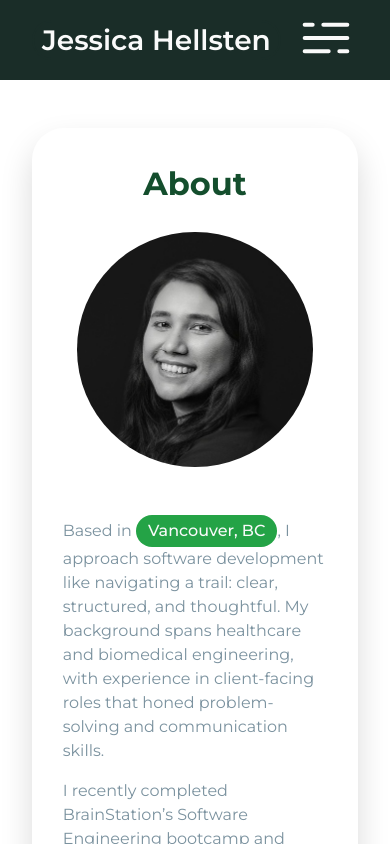
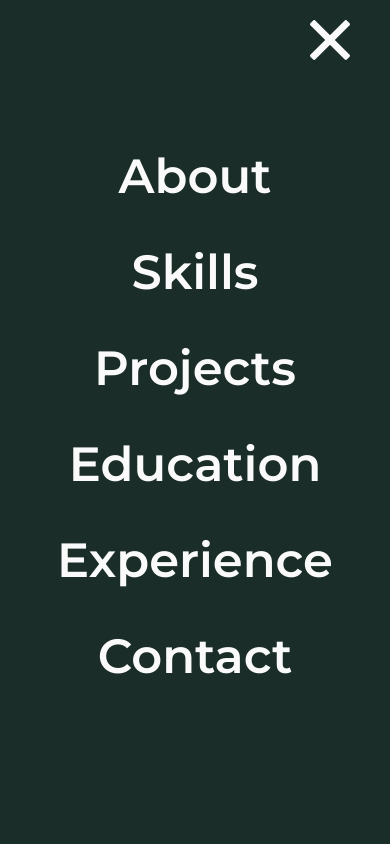
Before and after one commit to hellsten/jessicahellsten-website, a React (Vite) app: page / in a window 390 px wide. Both pictures are taken after a click on the button 326 px from the left and 40 px from the top of the page. Shown: the top 844 px of the page. Built offline with nearby package versions, Linux system fonts and the light colour scheme.

Commit message:
Addeed mobile toggle menu

```diff
--- a/src/components/Navigation/Navigation.jsx
+++ b/src/components/Navigation/Navigation.jsx
@@ -1,46 +1,108 @@
 import { NavLink } from "react-router-dom";
+import { useState } from "react";
 import "./Navigation.scss";
 
-import Hamburger from '../../assets/icons/hamburger.svg?react';
-import Foot from '../../assets/icons/foot.svg?react';
+import Hamburger from "../../assets/icons/hamburger.svg?react";
+import Foot from "../../assets/icons/foot.svg?react";
+import Close from "../../assets/icons/x.svg?react";
 
 function Navigation() {
+  //toggles mobile navigation menu
+  const [mobileNav, setMobileNav] = useState(false);
 
+  const toggleMobileNav = () => {
+    setMobileNav((isOpen) => !isOpen);
+  };
+
+  //allows scrolling to different sections with id
   const scrollToSection = (id) => {
     const sectionElement = document.getElementById(id);
     if (sectionElement) {
       sectionElement.scrollIntoView({ behavior: "smooth" });
+      setMobileNav(false);
     }
   };
 
   return (
     <section className="navigation" id="sectionNav">
-
-      <nav className="navigation__container navigation__mobile-on">
+      <nav className="navigation__container">
         <div className="navigation__icon">
-            <NavLink
-            to="/"
-          >
-            Jessica Hellsten
-          </NavLink>
+          <NavLink to="/">Jessica Hellsten</NavLink>
         </div>
 
-        <button className="navigation__hamburger">
+        <div className="navigation__hamburger navigation__mobile-on">
+          <button
+            onClick={toggleMobileNav}
+            className="navigation__hamburger navigation__toggle"
+          >
             <Hamburger className="navigation__hamburger-icon" />
-        </button>
-      </nav>
-
-      <nav className="navigation__container navigation__desktop-on">
-        <div className="navigation__icon">
-            <NavLink
-            to="/"
-          >
-            Jessica Hellsten
-          </NavLink>
+          </button>
         </div>
 
+        {/* mobile pop-up for nav-list */}
+        {mobileNav && (
+          <div className="navigation__mobile-nav navigation__mobile-on">
+            <div className="navigation__mobile-nav-header">
+              <button
+                onClick={toggleMobileNav}
+                className="navigation__mobile-nav-close"
+              ><Close /></button>
+            </div>
 
-        <div className="navigation__links">
+            <div className="navigation__mobile-nav-links">
+              <NavLink
+                onClick={(e) => {
+                  e.preventDefault();
+                  scrollToSection("sectionAbout");
+                }}
+              >
+                About
+              </NavLink>
+              <NavLink
+                onClick={(e) => {
+                  e.preventDefault();
+                  scrollToSection("sectionSkills");
+                }}
+              >
+                Skills
+              </NavLink>
+              <NavLink
+                onClick={(e) => {
+                  e.preventDefault();
+                  scrollToSection("sectionProjects");
+                }}
+              >
+                Projects
+              </NavLink>
+              <NavLink
+                onClick={(e) => {
+                  e.preventDefault();
+                  scrollToSection("sectionEducation");
+                }}
+              >
+                Education
+              </NavLink>
+              <NavLink
+                onClick={(e) => {
+                  e.preventDefault();
+                  scrollToSection("sectionExperience");
+                }}
+              >
+                Experience
+              </NavLink>
+              <NavLink
+                onClick={(e) => {
+                  e.preventDefault();
+                  scrollToSection("sectionContact");
+                }}
+              >
+                Contact
+              </NavLink>
+            </div>
+          </div>
+        )}
+
+        <div className="navigation__links navigation__desktop-on">
           <NavLink
             onClick={(e) => {
               e.preventDefault();
@@ -50,8 +112,12 @@ function Navigation() {
             About
           </NavLink>
           <div className="navigation__dots">
-            <p className="navigation__dots-1"><Foot /></p>
-            <p className="navigation__dots-2"><Foot /></p>
+            <p className="navigation__dots-1">
+              <Foot />
+            </p>
+            <p className="navigation__dots-2">
+              <Foot />
+            </p>
           </div>
           <NavLink
             onClick={(e) => {
@@ -62,21 +128,28 @@ function Navigation() {
             Skills
           </NavLink>
           <div className="navigation__dots">
-            <p className="navigation__dots-3"><Foot /></p>
-            <p className="navigation__dots-4"><Foot /></p>
+            <p className="navigation__dots-3">
+              <Foot />
+            </p>
+            <p className="navigation__dots-4">
+              <Foot />
+            </p>
           </div>
           <NavLink
             onClick={(e) => {
               e.preventDefault();
               scrollToSection("sectionProjects");
             }}
-
           >
             Projects
           </NavLink>
           <div className="navigation__dots">
-            <p className="navigation__dots-5"><Foot /></p>
-            <p className="navigation__dots-6"><Foot /></p>
+            <p className="navigation__dots-5">
+              <Foot />
+            </p>
+            <p className="navigation__dots-6">
+              <Foot />
+            </p>
           </div>
           <NavLink
             onClick={(e) => {
@@ -87,8 +160,12 @@ function Navigation() {
             Education
           </NavLink>
           <div className="navigation__dots">
-            <p className="navigation__dots-7"><Foot /></p>
-            <p className="navigation__dots-8"><Foot /></p>
+            <p className="navigation__dots-7">
+              <Foot />
+            </p>
+            <p className="navigation__dots-8">
+              <Foot />
+            </p>
           </div>
           <NavLink
             onClick={(e) => {
@@ -99,8 +176,12 @@ function Navigation() {
             Experience
           </NavLink>
           <div className="navigation__dots">
-            <p className="navigation__dots-9"><Foot /></p>
-            <p className="navigation__dots-10"><Foot /></p>
+            <p className="navigation__dots-9">
+              <Foot />
+            </p>
+            <p className="navigation__dots-10">
+              <Foot />
+            </p>
           </div>
           <NavLink
             onClick={(e) => {
--- a/src/components/Navigation/Navigation.scss
+++ b/src/components/Navigation/Navigation.scss
@@ -13,6 +13,7 @@
     padding: 0rem 6rem 0 4.5rem;
     height: 5rem;
     width: 100vw;
+
     background-color: $green-color-tertiary;
     @include small-desktop {
       font-size: 1.5rem;
@@ -21,13 +22,13 @@
     }
     @include tablet {
       font-size: 1.1rem;
-      padding: 1rem 2.4rem 1rem 1.9rem;
+      padding: 1rem 2.25rem 1rem 2rem;
       height: 2.5rem;
     }
     @include mobile {
       font-size: 2rem;
       padding: 0 2rem;
-        height: 5rem;
+      height: 5rem;
     }
   }
   &__icon {
@@ -52,7 +53,7 @@
       padding: 0.5rem;
       margin: 0;
     }
-    @include mobile{
+    @include mobile {
       font-size: 1.75rem;
       padding: 0.25rem 0.5rem;
       margin: 0;
@@ -64,7 +65,7 @@
     display: flex;
     flex-direction: row;
     justify-content: space-between;
-    align-items: center;;
+    align-items: center;
     width: 60%;
     @include small-desktop {
       width: 65%;
@@ -252,10 +253,54 @@
       }
     }
   }
-  &__hamburger-icon {
-    width: 4rem;
-    height: 4rem;
-    color: $color-white;
+  &__hamburger {
+    &-icon {
+      width: 4rem;
+      height: 4rem;
+      color: $color-white;
+    }
+  }
+  &__mobile-nav{
+    display: flex;
+    flex-direction: column;
+    position: fixed;
+    z-index: 2;
+    inset: 0;
+    background-color: $green-color-tertiary;
+    &-header{
+      display: flex;
+      justify-content: right;
+      padding: 1.25rem 2.5rem;
+    }
+    &-close{
+      display: flex;
+      background: none;
+    }
+    svg{
+      height: 2.5rem;
+      width: 2.5rem;
+      fill: $color-white;
+    }
+    &-links{
+      display: flex;
+      flex-direction: column;
+      justify-content: space-between;
+      height: 80vw;
+      padding: 4rem 3rem;
+      gap: 2rem;
+    }
+    a{
+      font-size: 3rem;
+      font-weight: 600;
+      text-align: center;
+      color: $color-white;
+      padding: 0.5rem;
+
+      &:hover{
+        color: $green-color-secondary;
+        cursor: pointer;
+      }
+    }
   }
   &__desktop-on {
     display: flex;
```
Also changed, not shown: src/assets/icons/x.svg (added).
